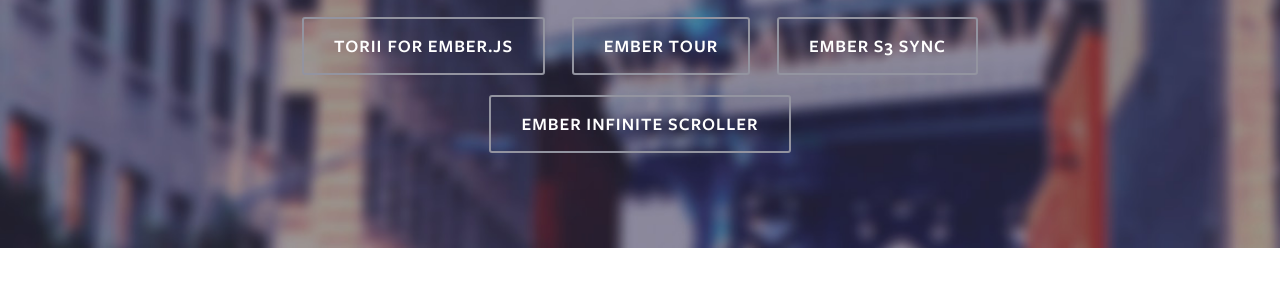
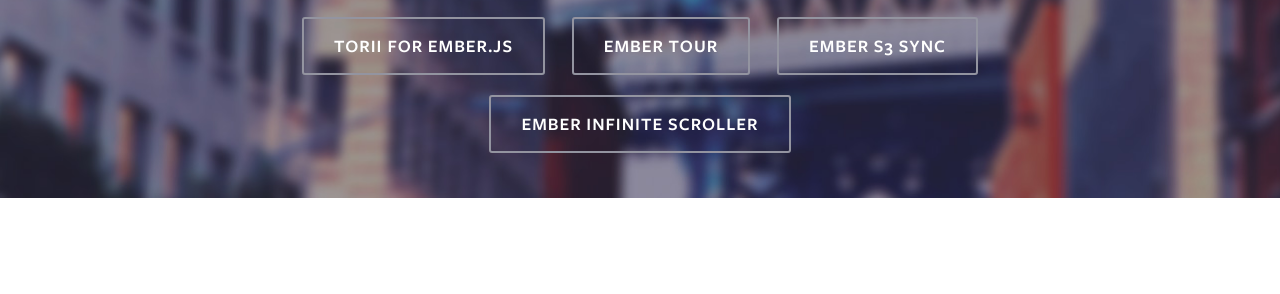
Before and after one commit to isabella232/vestorly.github.io, a plain HTML site: page index.html in a window 1280 px wide. Shown: the part 302-596 px from the top of the page. Drawn offline with Linux system fonts and the light colour scheme.

Commit message:
some more tweaks

```diff
--- a/css/style.css
+++ b/css/style.css
@@ -98,8 +98,8 @@ strong { font-family: 'Freight Sans Pro Medium'; font-weight: normal; }
 /* ================================================================================
 	#Intro
 ================================================================================ */
-.intro { position: relative; height: 551px; padding-top: 140px; }
-.intro-high { height: 550px; padding-top: 170px; }
+.intro { position: relative; padding-top: 140px; }
+.intro-high { min-height: 500px; max-height: 600px; padding-top: 170px; }
 
 .intro-entry .logo-torii { position: relative; z-index: 7; overflow: hidden; display: inline-block; width: 218px; height: 90px; margin-bottom: 20px; background: url(images/sprite.png) 0 -82px no-repeat; text-indent: 100%; white-space: nowrap; }
 .intro-entry { position: relative; z-index: 7; width: 840px; margin: 0 auto; font-size: 25px; color: #d0d6e2; text-align: center; letter-spacing: 1px; }
```
